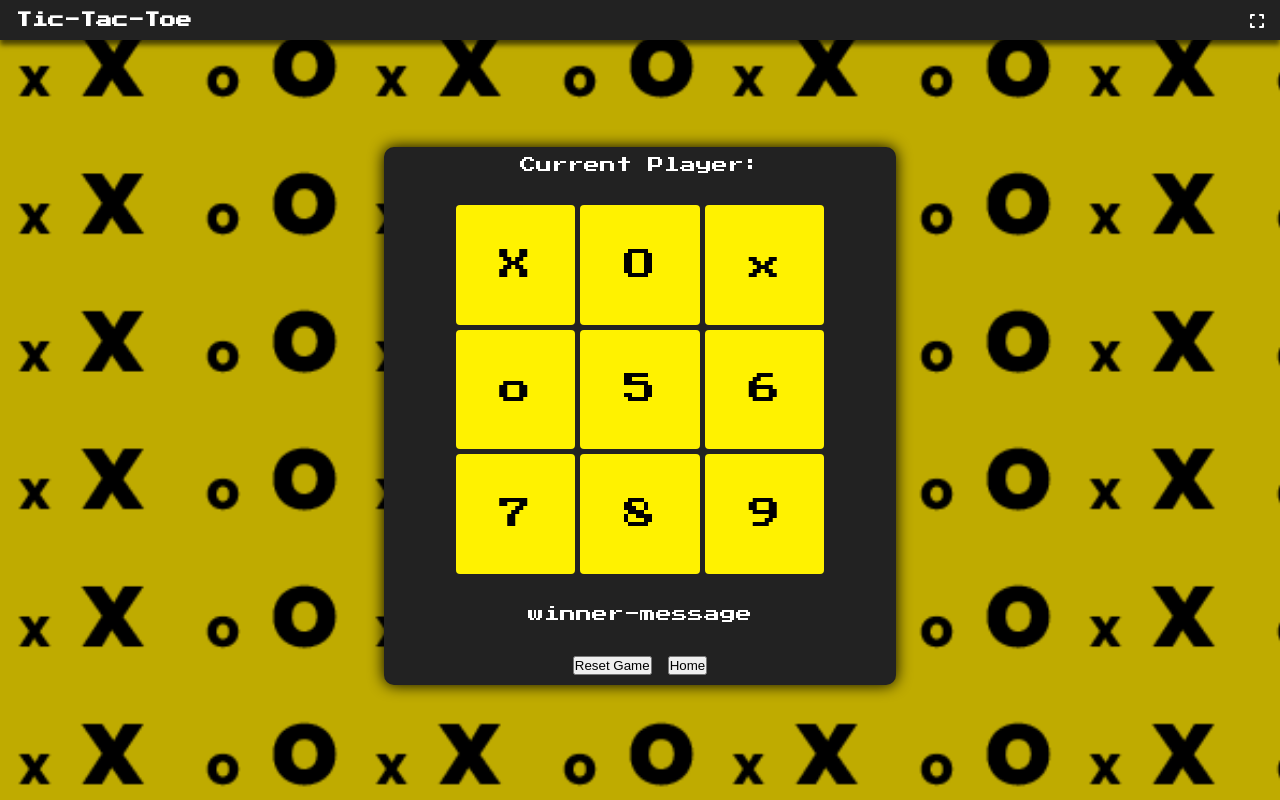
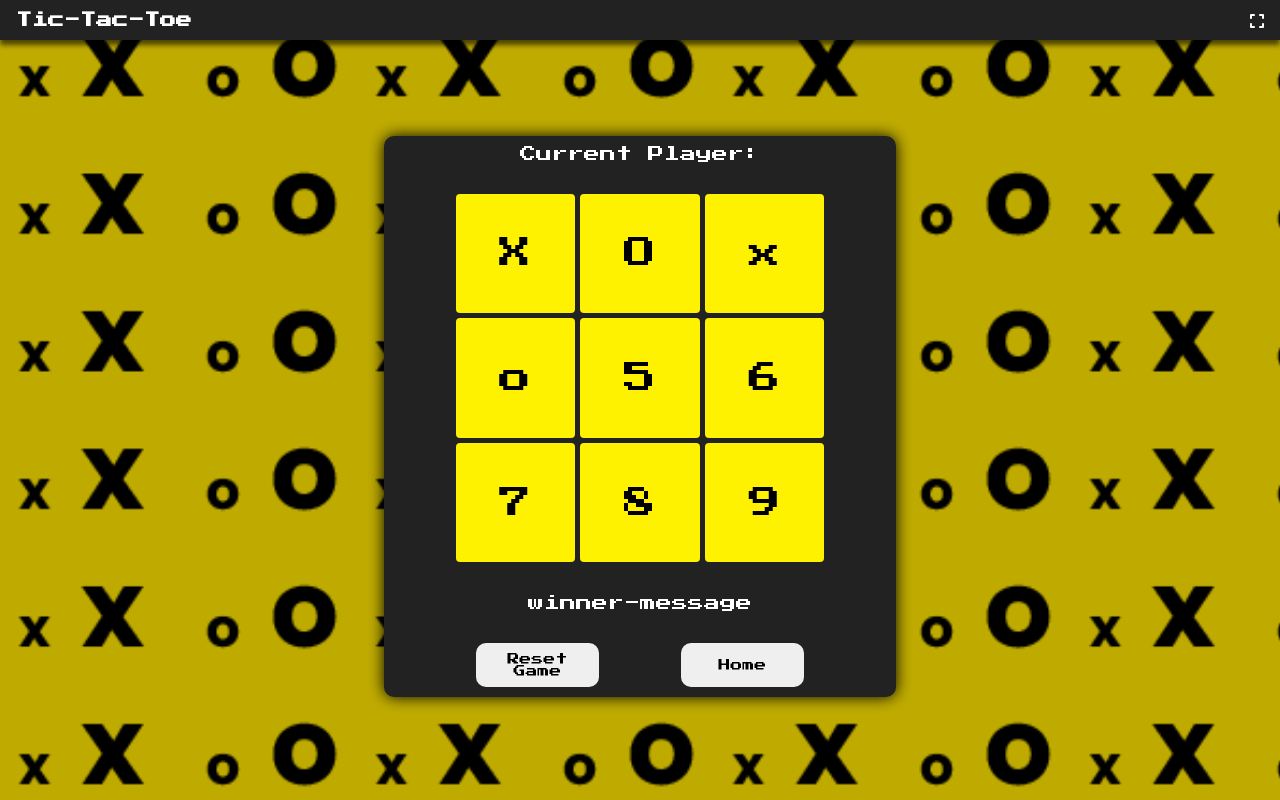
Before and after one commit to R-Dhanush/PRODIGY_WD_03, a plain HTML site: page index.html in a window 1280 px wide. Drawn offline with Linux system fonts and the light colour scheme.

Commit message:
button-container2

```diff
--- a/style.css
+++ b/style.css
@@ -170,3 +170,26 @@ background-color: #fff200;
   font-size: 2rem;
   cursor: pointer;
 }
+
+.button-container2 {
+  display: flex;
+  justify-content: space-evenly;
+  width: 100%;
+
+}
+
+.button-container2 button{
+  flex: 1;
+  max-width: 25%;
+  padding: 10px;
+  border: none;
+  border-radius: 10px;
+  font-family: "Press Start 2P";
+  font-size: 0.75rem;
+}
+
+.button-container2 button:hover{
+background-color: #fff200;
+  box-shadow: 2px 2px 2px hsla(0, 0%, 0%), -2px -2px 2px hsl(57, 100%, 50%);
+  transform: scale(1.05);
+}
```
